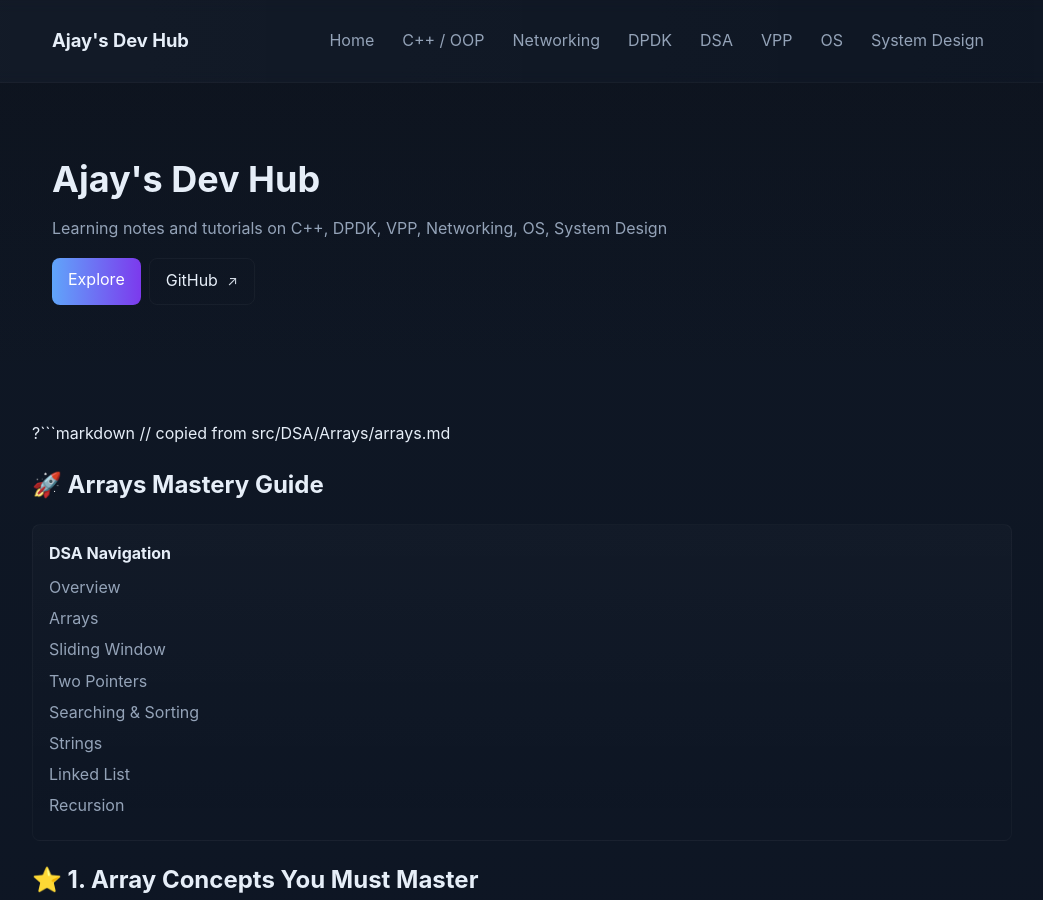
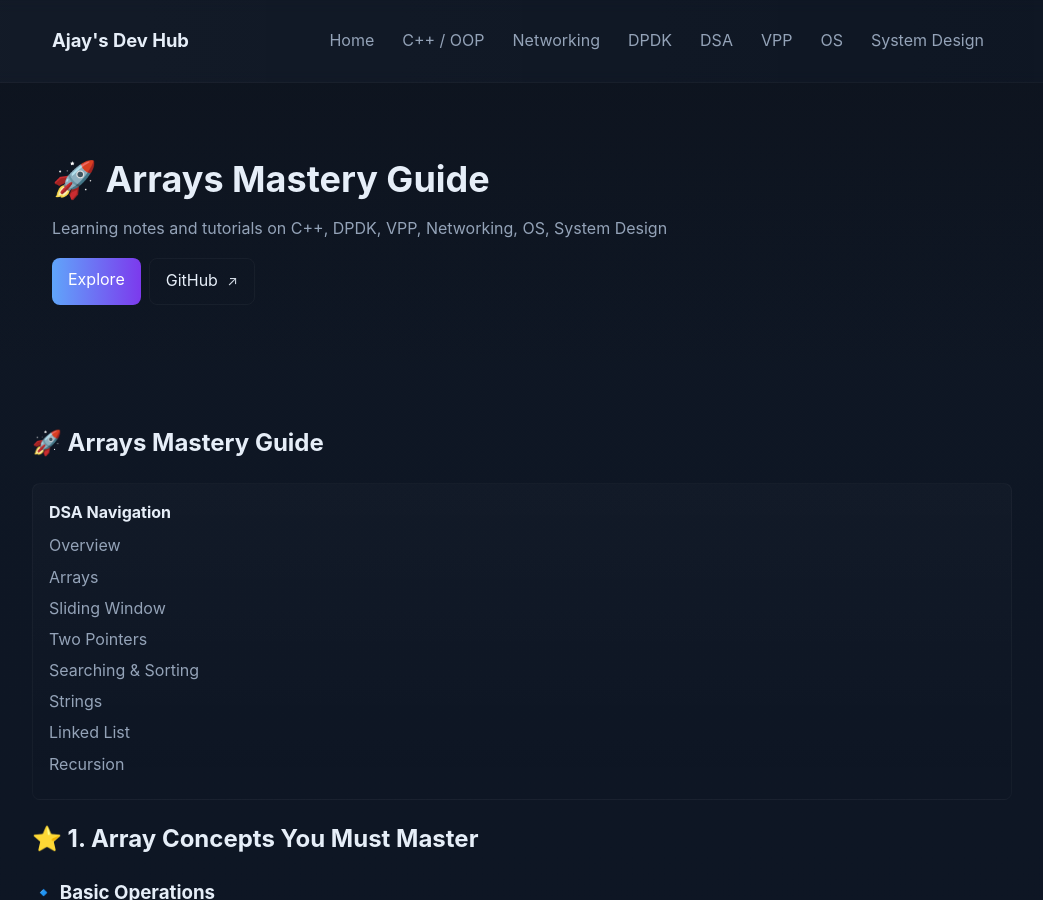
Before and after one commit to Ajay3007/ajdevhub, a Jekyll site: the page built from docs/dsa/Arrays/arrays.md, in a window 1280 px wide and 900 px high. Shown: the whole window, without its empty margins (118-1161 px from the left). Built offline with Jekyll 4.4.1, drawn with Linux system fonts in a browser that asks for light colours; our own code applies the rules of GitHub Pages for plain Markdown files.

Commit message:
fix(dsa): remove stray markers and copied-from comment in arrays.md

````diff
--- a/docs/dsa/Arrays/arrays.md
+++ b/docs/dsa/Arrays/arrays.md
@@ -1,5 +1,3 @@
-?```markdown
-// copied from src/DSA/Arrays/arrays.md
 # 🚀 Arrays Mastery Guide
 {% include dsa-sidebar.html %}
 
````
